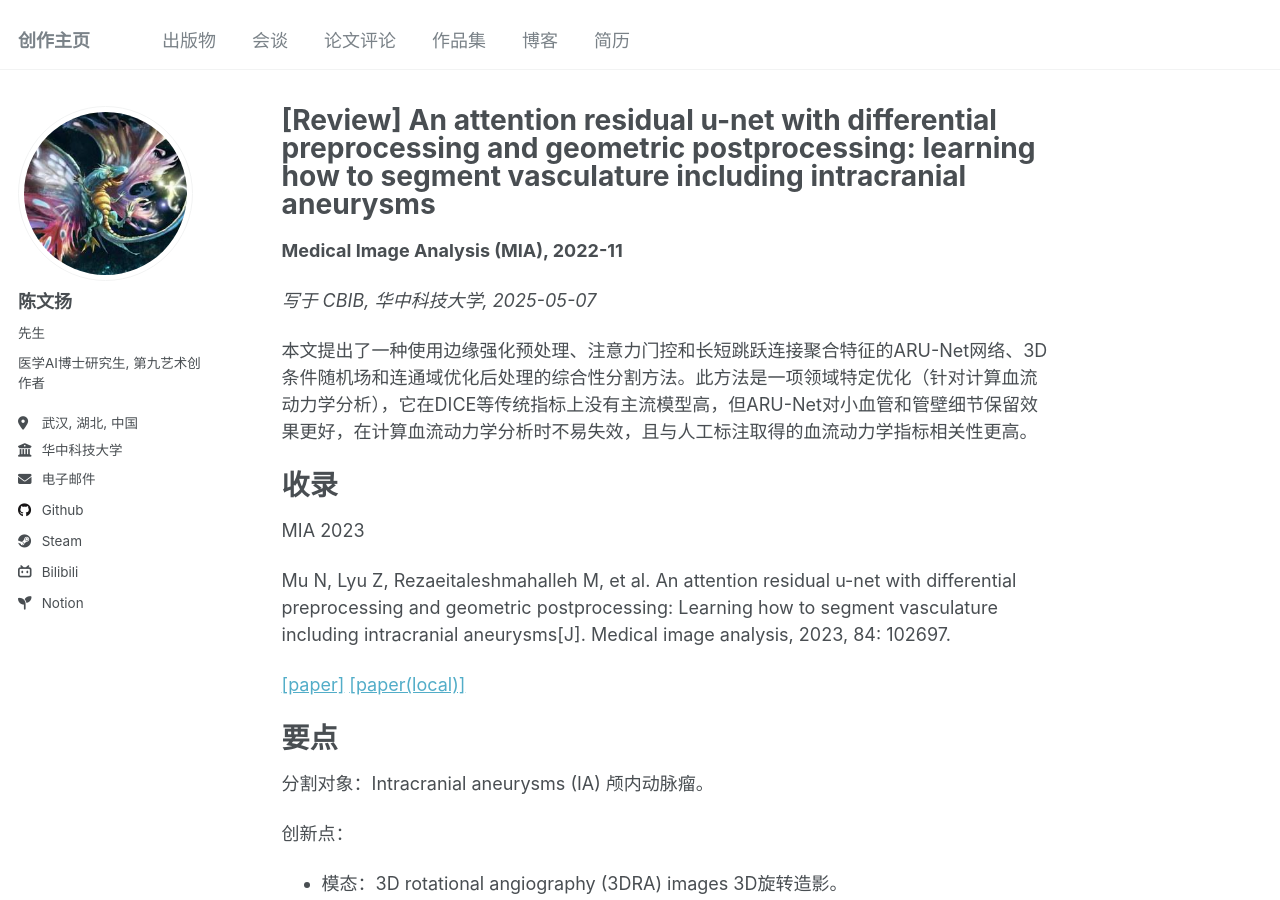
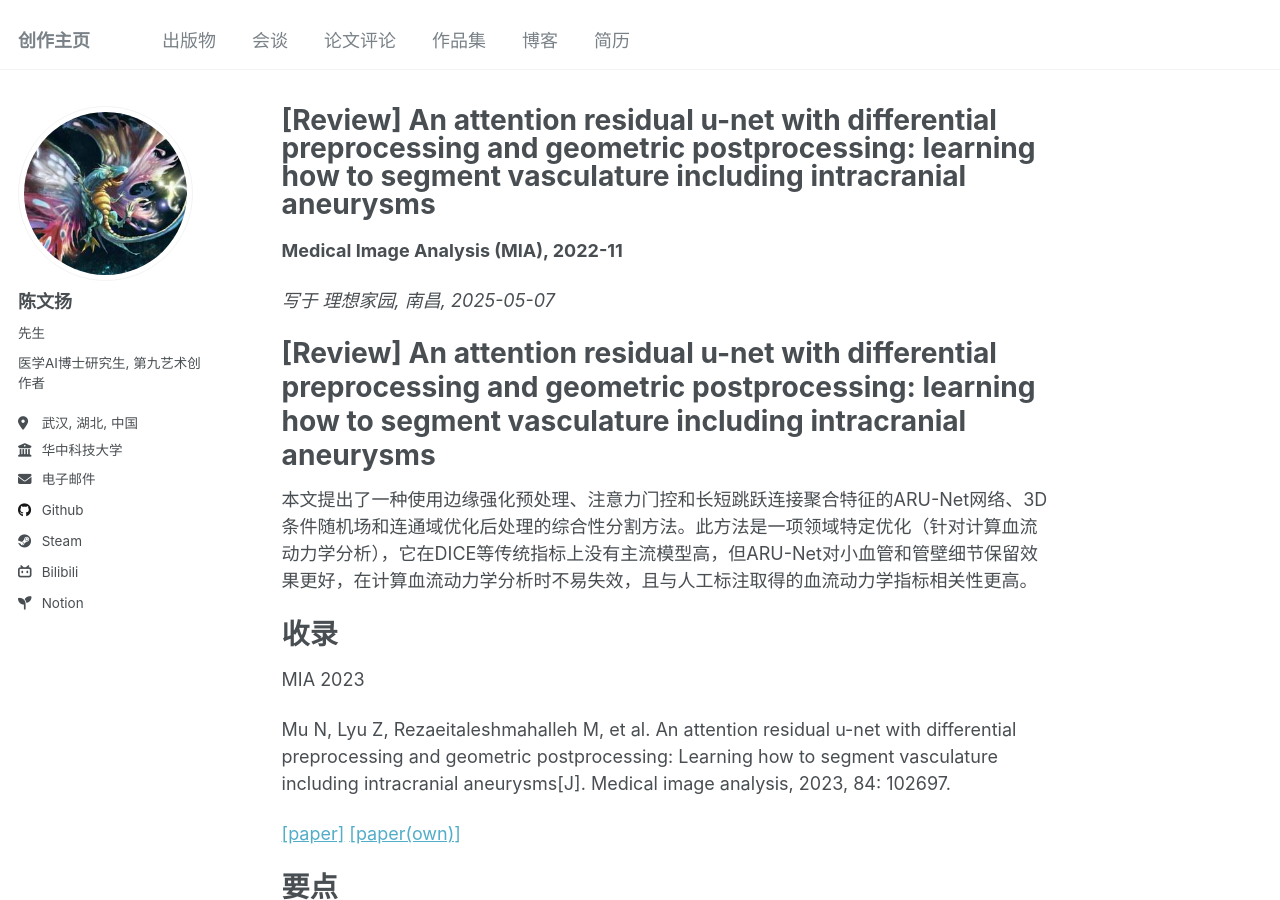
Before and after one commit to CyannyPasiify/cyannypasiify.github.io, a Jekyll site: the page built from _reviews/MIS/2022-11-17-01-An attention residual u-net with differential preprocessing and geometric postprocessing learning how to segment vasculature including intracranial aneurysms.md, in a window 1280 px wide and 900 px high. Built offline with Jekyll 4.4.1, drawn with Linux system fonts in a browser that asks for light colours.

Commit message:
Detail correctify.

```diff
--- a/_reviews/MIS/2022-11-17-01-An attention residual u-net with differential preprocessing and geometric postprocessing learning how to segment vasculature including intracranial aneurysms.md
+++ b/_reviews/MIS/2022-11-17-01-An attention residual u-net with differential preprocessing and geometric postprocessing learning how to segment vasculature including intracranial aneurysms.md
@@ -5,9 +5,11 @@ category: "医学图像分割"
 permalink: /reviews/2025-05-07-post-an-attention-residual-u-net-with-differential-preprocessing-and-geometric-postprocessing
 publish_venue: "Medical Image Analysis (MIA)"
 publish_date: 2022-11-17
-write_venue: "CBIB, 华中科技大学"
+write_venue: "理想家园, 南昌"
 write_date: 2025-05-07
 ---
+
+# [Review] An attention residual u-net with differential preprocessing and geometric postprocessing: learning how to segment vasculature including intracranial aneurysms
 
 本文提出了一种使用边缘强化预处理、注意力门控和长短跳跃连接聚合特征的ARU-Net网络、3D条件随机场和连通域优化后处理的综合性分割方法。此方法是一项领域特定优化（针对计算血流动力学分析），它在DICE等传统指标上没有主流模型高，但ARU-Net对小血管和管壁细节保留效果更好，在计算血流动力学分析时不易失效，且与人工标注取得的血流动力学指标相关性更高。
 
@@ -17,7 +19,7 @@ MIA 2023
 
 Mu N, Lyu Z, Rezaeitaleshmahalleh M, et al. An attention residual u-net with differential preprocessing and geometric postprocessing: Learning how to segment vasculature including intracranial aneurysms[J]. Medical image analysis, 2023, 84: 102697.
 
-[[paper]](https://doi.org/10.1016/j.media.2022.102697) [[paper(local)]](/files/reviews/ARU-Net/An%20attention%20residual%20u-net%20with%20differential%20preprocessing%20and%20geometric%20postprocessing%20learning%20how%20to%20segment%20vasculature%20including%20intracranial%20aneurysms.pdf)
+[[paper]](https://doi.org/10.1016/j.media.2022.102697) [[paper(own)]](/files/reviews/ARU-Net/An%20attention%20residual%20u-net%20with%20differential%20preprocessing%20and%20geometric%20postprocessing%20learning%20how%20to%20segment%20vasculature%20including%20intracranial%20aneurysms.pdf)
 
 # 要点
 
```
